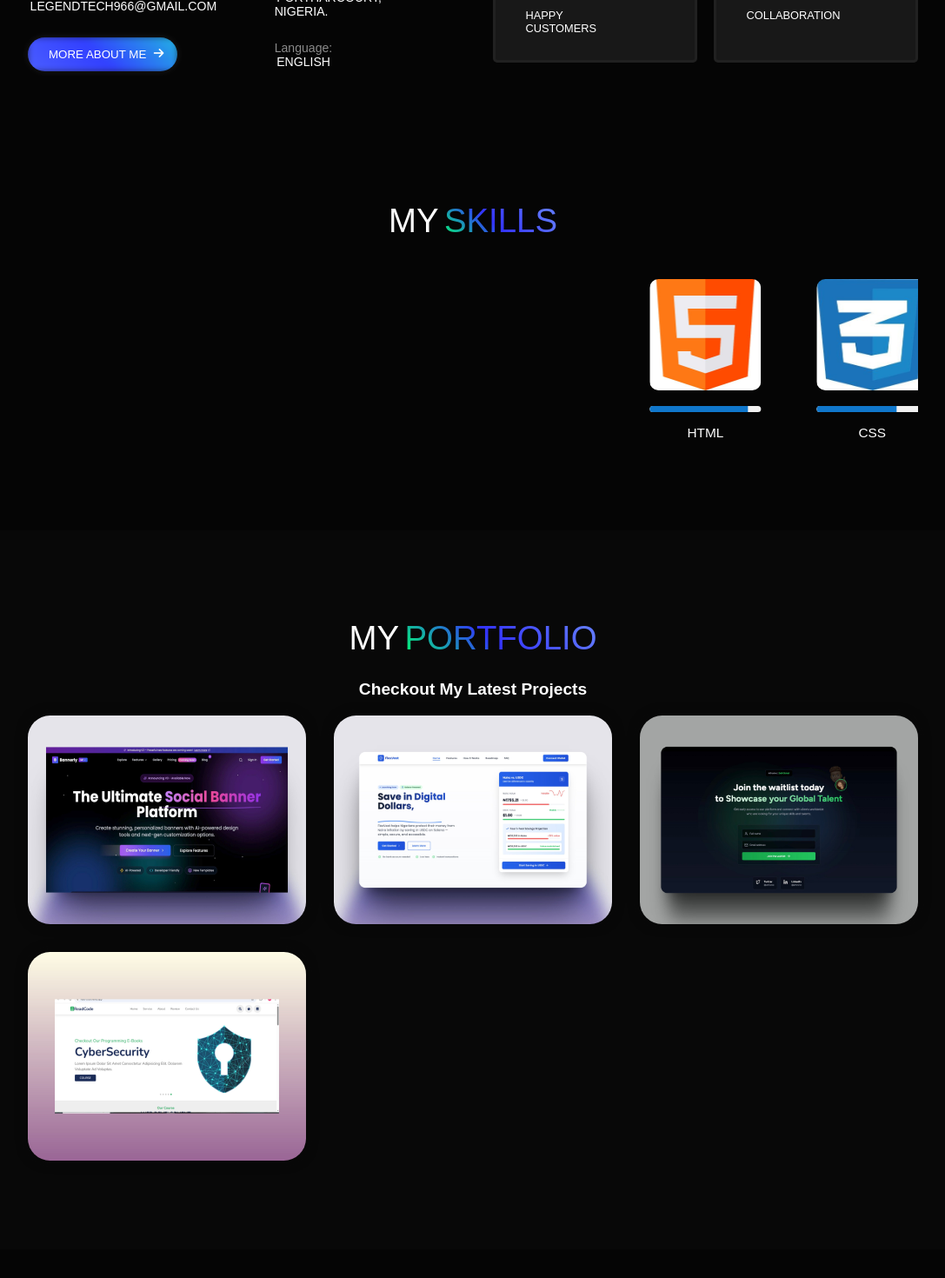
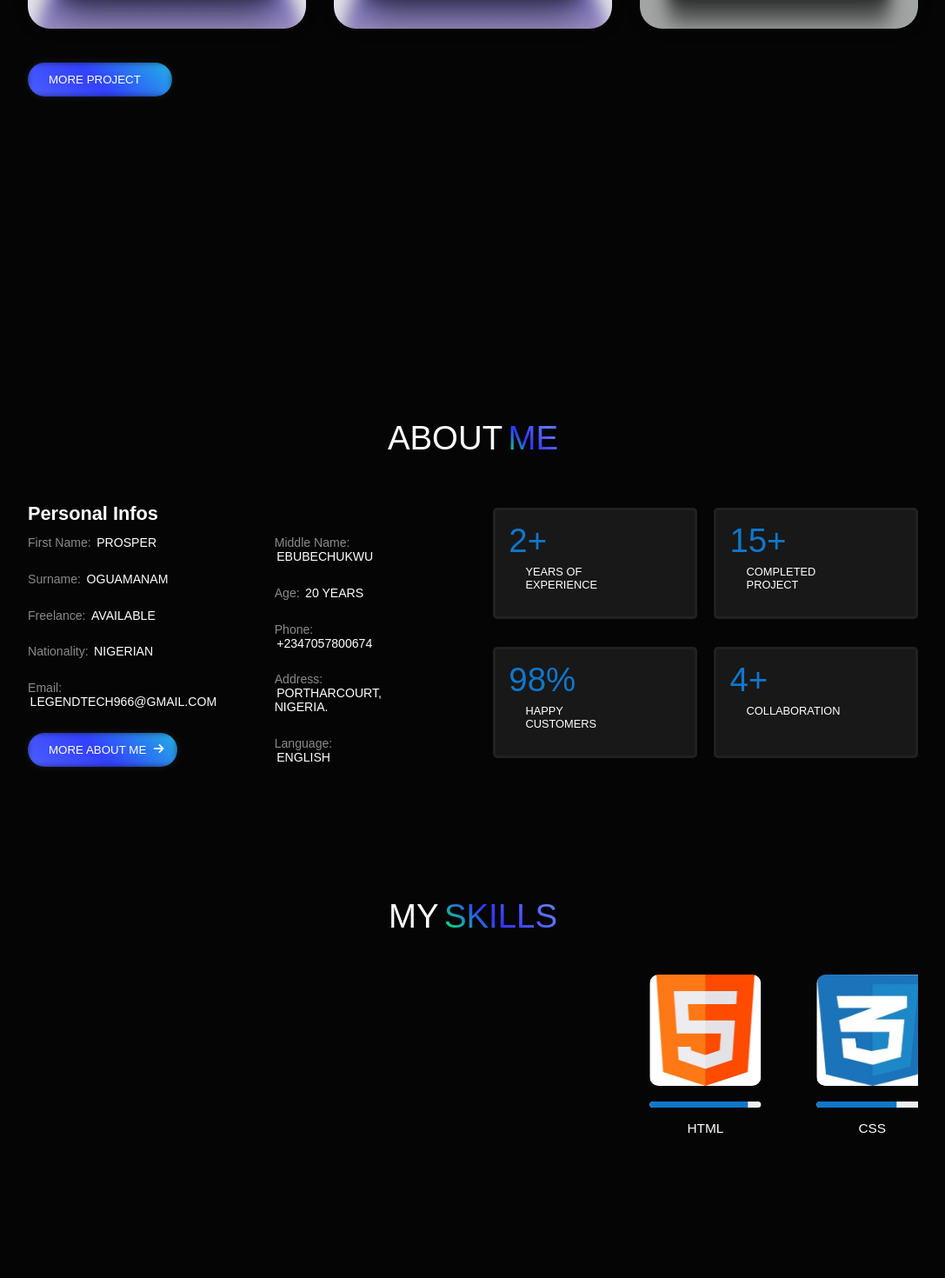
Before and after one commit to legendtech01/Legend, a React (Vite) app: page / in a window 1280 px wide. Shown: the part 1220-2690 px from the top of the page at 87% size, without its empty margins (96-1183 px from the left). Built offline with nearby package versions, Linux system fonts and the light colour scheme; no server answers.

Commit message:
updated the portfolio section

```diff
--- a/src/App.jsx
+++ b/src/App.jsx
@@ -12,8 +12,8 @@ function App () {
     <div>
       <Navbar />
       <Hero />
+      <Portfolio />
       <About/>
-      <Portfolio />
       <Contact />
       <Footer />
     </div>
--- a/src/components/Portfolio/Portfolio.css
+++ b/src/components/Portfolio/Portfolio.css
@@ -77,3 +77,6 @@
 #link-icon2:hover{
     transform: scale(1.1);
 }
+#portfolio-btn{
+    margin-top: 3rem;
+}
--- a/src/components/Portfolio/Portfolio.jsx
+++ b/src/components/Portfolio/Portfolio.jsx
@@ -33,6 +33,7 @@ function Portfolio (){
 
                 </motion.div>
             </div>
+           <button className="btn" id="portfolio-btn"><a href="https://github.com/dev0xgeniusgit">More Project</a></button>
         </section>
 
     )
--- a/src/components/Portfolio/data.jsx
+++ b/src/components/Portfolio/data.jsx
@@ -45,19 +45,19 @@ const recentWorks = [
         gitL: "fa-brands fa-github",
         portfolioImage: afrovivo,
     },
-    {
-        alter: "projects",
-        div1: "portfolio-info",
-        h3: "FlexVest",
-        p: "Get access to programming e-books for free.",
-        div2: "portfolio-link",
-        anchor: "https://read-code.netlify.app//",
-        anchor1Id: "link-icon2",
-        linkI: "fa-solid fa-arrow-up-right-from-square",
-        anchor2Id: "link-icon2",
-        gitL: "fa-brands fa-github",
-        portfolioImage: readcode,
-    },
+    // {
+    //     alter: "projects",
+    //     div1: "portfolio-info",
+    //     h3: "FlexVest",
+    //     p: "Get access to programming e-books for free.",
+    //     div2: "portfolio-link",
+    //     anchor: "https://read-code.netlify.app//",
+    //     anchor1Id: "link-icon2",
+    //     linkI: "fa-solid fa-arrow-up-right-from-square",
+    //     anchor2Id: "link-icon2",
+    //     gitL: "fa-brands fa-github",
+    //     portfolioImage: readcode,
+    // },
     // {
     //     alter: "projects",
     //     portfolioImage: portfolioImage,
--- a/src/components/data.js
+++ b/src/components/data.js
@@ -5,13 +5,13 @@ export const menuData = [
         cName: "navLinks"
     },
     {
-        title: "about",
-        url: "about",
+        title: "portfolio",
+        url: "portfolio",
         cName: "navLinks"
     },
     {
-        title: "portfolio",
-        url: "portfolio",
+        title: "about",
+        url: "about",
         cName: "navLinks"
     },
     {
```
